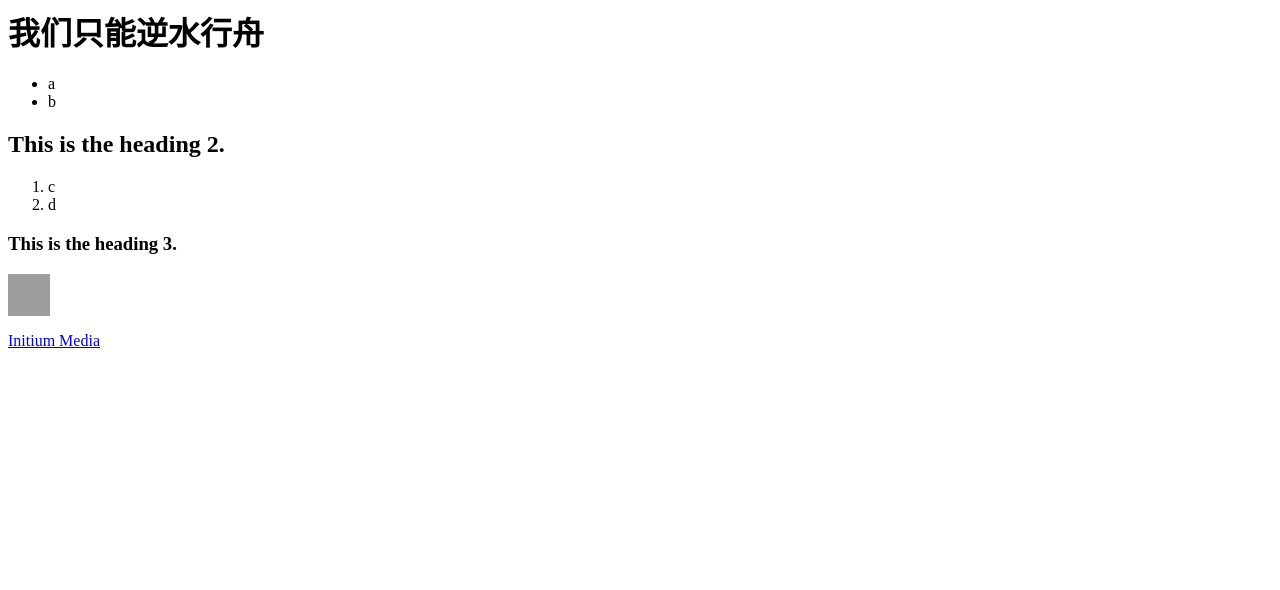
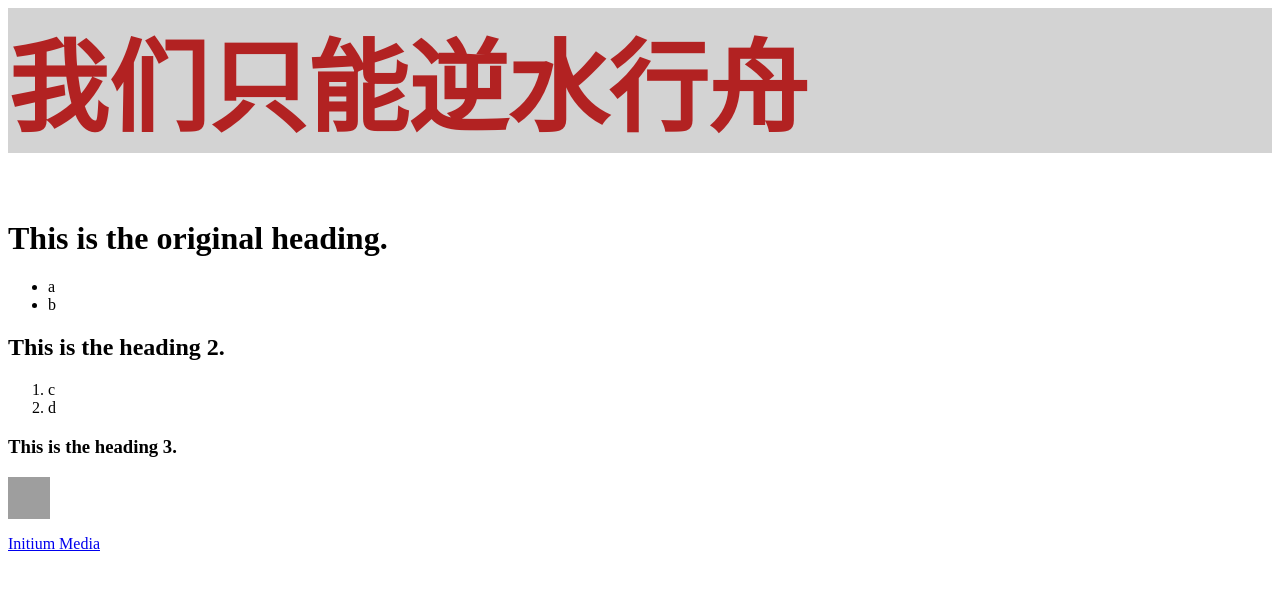
Before and after one commit to yahmsannga/yahmsannga.github.io, a plain HTML site: page index.html in a window 1280 px wide. Drawn offline with Linux system fonts and the light colour scheme; grey boxes are pictures that could not be loaded.

Commit message:
Update index.html

```diff
--- a/index.html
+++ b/index.html
@@ -1,7 +1,8 @@
 <html>
   <head></head>
   <body>
-    <h1>我们只能逆水行舟</h1>
+    <h1 style="color:#b22222;font-size:100px;background-color:lightgrey">我们只能逆水行舟</h1>
+    <h1> This is the original heading.</h1>
     <ul>
       <li> a </li>
       <li> b </li>
```
